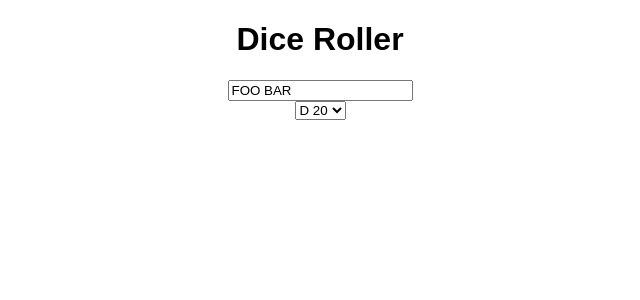
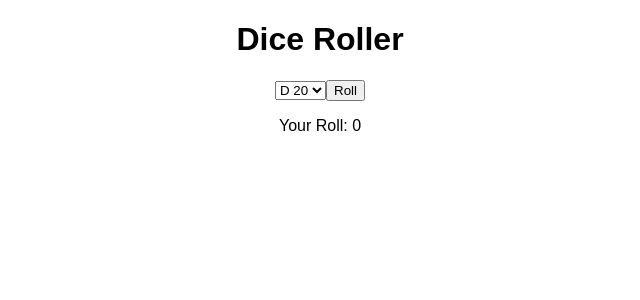
Before and after one commit to njmaeys/dice-roller, a React (Create React App) app: page / in a window 1280 px wide. Shown: the top 300 px of the page, without its empty margins (320-960 px from the left). Built offline with nearby package versions, Linux system fonts and the light colour scheme.

Commit message:
state for roll result

```diff
--- a/src/App.js
+++ b/src/App.js
@@ -1,18 +1,28 @@
-import React, { Component } from 'react';
+import React, {
+  useState
+} from 'react';
 import './App.css';
 
 // Components
 import Dice from './components/Dice';
+import Results from './components/Results';
 
-class App extends Component {
-  render() {
-    return (
-      <div className="App">
-        <h1>Dice Roller</h1>
-        <Dice />
-      </div>
-    );
-  }
+function App() {
+  // state stuff
+  const [rollResult, setRollResult] = useState(0);
+
+  return (
+    <div className="App">
+      <h1>Dice Roller</h1>
+      <Dice
+        rollResult={rollResult}
+        setRollResult={setRollResult}
+      />
+      <Results
+        rollResult={rollResult}
+      />
+    </div>
+  );
 }
 
 export default App;
--- a/src/components/Dice.js
+++ b/src/components/Dice.js
@@ -1,16 +1,22 @@
-import React, {DropdownButton, Dropdown} from 'react';
+import React from 'react';
 
-const Dice = () => {
+const Dice = ({ rollResult, setRollResult }) => {
+  // Functions
+  const setRollResultHandler = (e) => {
+    // simply prevent page from full refresh
+    e.preventDefault();
+
+    setRollResult(rollResult+20);
+  }
+
   return (
     <form>
-      <input
-        value="FOO BAR"
-      />
       <div className="dice">
         <select className="dice-select-button">
           <option value="d-20">D 20</option>
           <option value="d-12">D 12</option>
         </select>
+        <button className="roll-button" onClick={setRollResultHandler}>Roll</button>
       </div>
     </form>
   )
--- /dev/null
+++ b/src/components/Results.js
@@ -0,0 +1,14 @@
+import React from 'react';
+
+const Results = ({ rollResult }) => {
+  // Functions
+  console.log('# REUSULTS #: '+rollResult);
+
+  return (
+    <div>
+      <p>Your Roll: {rollResult}</p>
+    </div>
+  )
+}
+
+export default Results;
```
